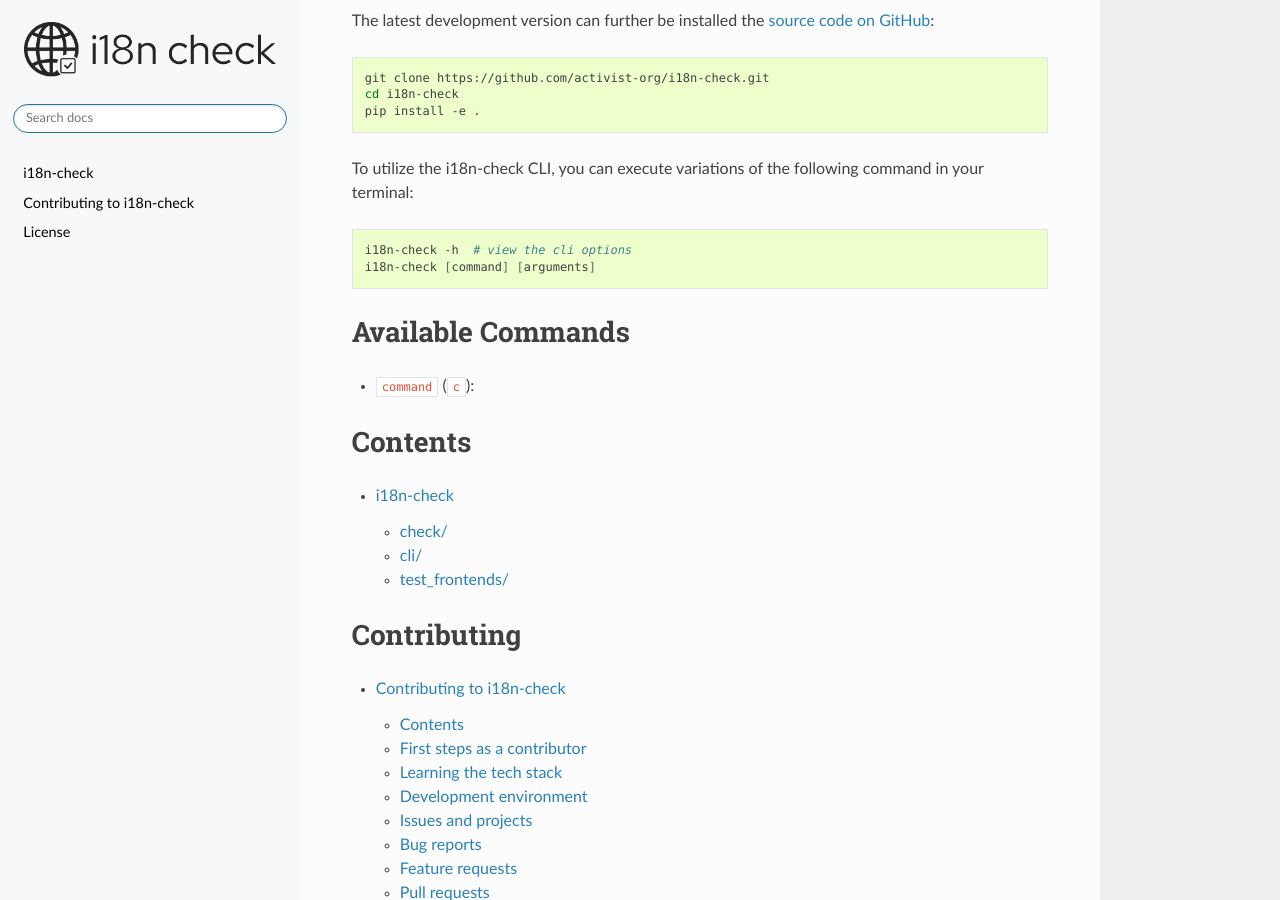
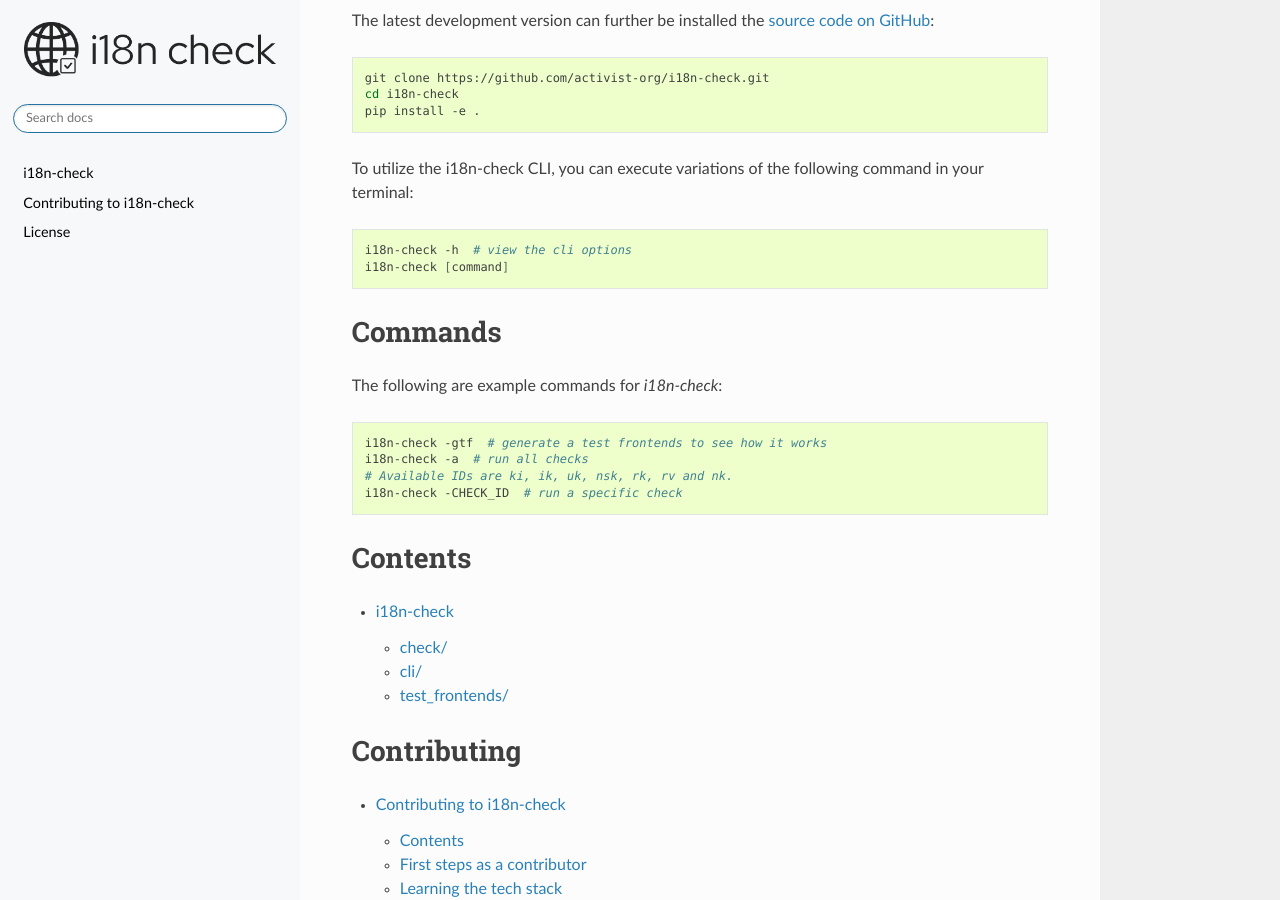
Before and after one commit to activist-org/i18n-check, a Sphinx documentation site: the page built from docs/source/index.rst, in a window 1280 px wide and 900 px high, scrolled down 522 px. Built offline with Sphinx 7.4.7 and the Read the Docs theme 3.1.0, drawn with Linux system fonts in a browser that asks for light colours; formulas are drawn with MathJax 3.

Commit message:
Exapnd documentation with example commands and identifiers

```diff
--- a/docs/source/index.rst
+++ b/docs/source/index.rst
@@ -53,12 +53,19 @@
 .. code-block:: shell
 
     i18n-check -h  # view the cli options
-    i18n-check [command] [arguments]
+    i18n-check [command]
 
-Available Commands
-==================
+Commands
+========
 
-- ``command`` (``c``):
+The following are example commands for `i18n-check`:
+
+.. code-block:: shell
+
+    i18n-check -gtf  # generate a test frontends to see how it works
+    i18n-check -a  # run all checks
+    # Available IDs are ki, ik, uk, nsk, rk, rv and nk.
+    i18n-check -CHECK_ID  # run a specific check
 
 Contents
 ========
```
Also changed, not shown: README.md (+21 -7 lines).
